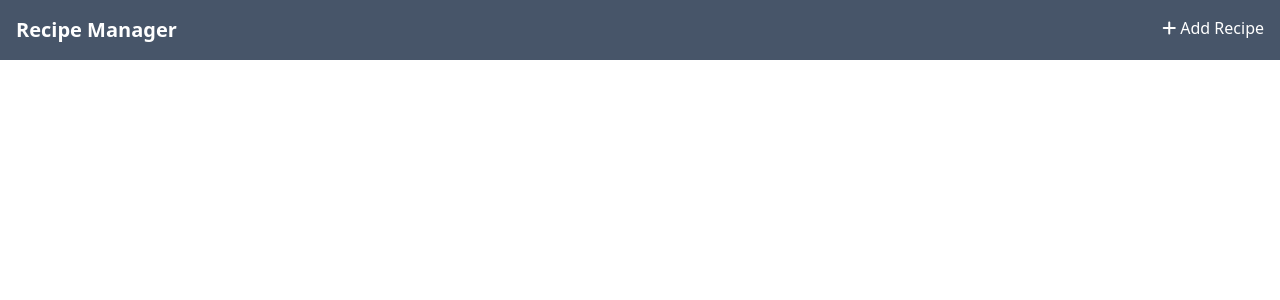
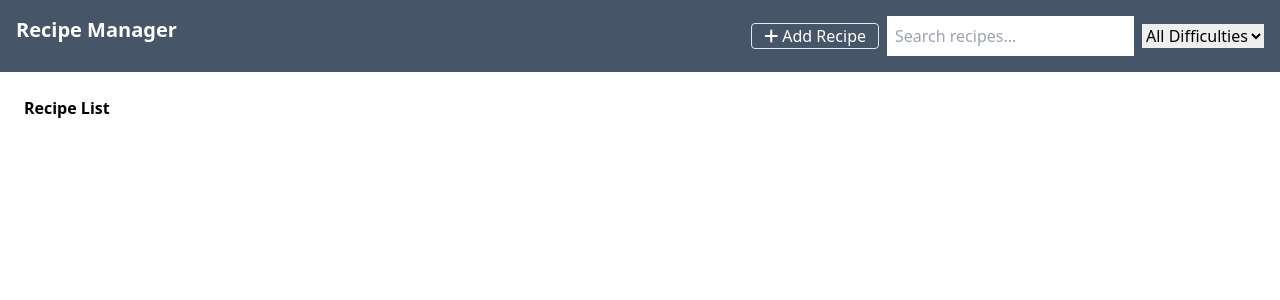
Before and after one commit to gian0705/vue_receipe_manager_app, a Vue app: page / in a window 1280 px wide. Shown: the top 300 px of the page. Built offline with nearby package versions, Linux system fonts and the light colour scheme.

Commit message:
- updated types of Recipe - implemented RecipeList

```diff
--- a/src/stores/receipe.store.ts
+++ b/src/stores/receipe.store.ts
@@ -9,7 +9,7 @@ export type RecipeState = {
 export const useRecipeStore = defineStore({
     id: 'Recipe',
     state: () => ({
-        recipes: []
+        recipes: [] as IRecipe[]
     } as RecipeState),
     actions: {
         addRecipe(newRecipe: IRecipe) {
--- a/src/types/recipe.d.ts
+++ b/src/types/recipe.d.ts
@@ -1,7 +1,7 @@
 declare interface IRecipe {
     id?: number;
     title?: string;
-    ingredients?: Ingredient[];
-    steps?: CookingStep[];
+    ingredients?: Iingredient[];
+    steps?: ICookingStep[];
     difficulty?: 'easy' | 'medium' | 'hard';
 }
--- a/src/views/RecipeForm.vue
+++ b/src/views/RecipeForm.vue
@@ -135,7 +135,7 @@ const newStep = ref("");
 
 const addIngredient = () => {
   if (newIngredient.value.name && newIngredient.value.quantity) {
-    recipe.value.ingredients.push({
+    recipe.value.ingredients?.push({
       id: Date.now(), // Temporary ID generation for each ingredient
       name: newIngredient.value.name,
       quantity: newIngredient.value.quantity,
@@ -145,12 +145,12 @@ const addIngredient = () => {
 };
 
 const removeIngredient = (index: number) => {
-  recipe.value.ingredients.splice(index, 1);
+  recipe.value.ingredients?.splice(index, 1);
 };
 
 const addStep = () => {
   if (newStep.value) {
-    recipe.value.steps.push({
+    recipe.value.steps?.push({
       id: Date.now(), // Temporary ID generation for each step
       description: newStep.value,
     });
@@ -159,7 +159,7 @@ const addStep = () => {
 };
 
 const removeStep = (index: number) => {
-  recipe.value.steps.splice(index, 1);
+  recipe.value.steps?.splice(index, 1);
 };
 
 const addRecipe = () => {
--- a/src/views/RecipeList.vue
+++ b/src/views/RecipeList.vue
@@ -1,14 +1,127 @@
 <template>
   <div>
     <nav class="bg-slate-600">
-      <div class="flex justify-between p-4">
+      <div class="flex justify-between p-4 w-full">
         <span class="text-white text-xl font-bold">Recipe Manager</span>
-        <div class="flex gap-2">
-          <router-link to="/add" class="add-button text-white">
+        <div class="flex gap-2 items-center">
+          <router-link
+            to="/add"
+            class="add-button text-white border px-3 rounded"
+          >
             <i class="fas fa-plus"></i> Add Recipe
           </router-link>
+          <input
+            type="text"
+            v-model="searchTerm"
+            placeholder="Search recipes..."
+            class="search-bar !mb-0"
+          />
+          <select v-model="selectedDifficulty">
+            <option value="">All Difficulties</option>
+            <option value="easy">Easy</option>
+            <option value="medium">Medium</option>
+            <option value="hard">Hard</option>
+          </select>
         </div>
       </div>
     </nav>
+
+    <div class="p-6">
+      <span class="text-base font-semibold">Recipe List</span>
+      <ul class="flex flex-col gap-2 mt-6">
+        <li
+          v-for="recipe in filteredRecipes"
+          :key="recipe.id"
+          class="p-4 border rounded"
+        >
+          <div class="flex justify-between">
+            <div class="flex flex-col gap-2">
+              <div class="flex gap-2">
+                <span>Title:</span>
+                <span>{{ recipe.title }}</span>
+              </div>
+              <div class="flex flex-col">
+                <span>Ingredients:</span>
+                <div
+                  v-for="(item, index) in recipe.ingredients"
+                  :key="index"
+                  class="flex gap-2 pl-4"
+                >
+                  <div class="flex gap-2">
+                    <span>{{ index + 1 + "." }}</span>
+                    <span class="">{{ item.name }}</span>
+                    <span class="">{{ item.quantity }}</span>
+                  </div>
+                </div>
+              </div>
+              <div class="flex flex-col">
+                <span>Cooking Steps:</span>
+                <div
+                  v-for="(item, index) in recipe.steps"
+                  :key="index"
+                  class="flex flex-col pl-4"
+                >
+                  <div class="flex gap-2">
+                    <span>{{ index + 1 + "." }}</span>
+                    <span>{{ item.description }}</span>
+                  </div>
+                </div>
+              </div>
+            </div>
+            <div class="flex gap-4 items-center">
+              <p>Difficulty: {{ recipe.difficulty }}</p>
+              <button @click="editRecipe(recipe)">
+                <i class="fa fa-edit"></i>
+              </button>
+              <button @click="deleteRecipe(recipe)">
+                <i class="fa fa-trash"></i>
+              </button>
+            </div>
+          </div>
+        </li>
+      </ul>
+    </div>
   </div>
 </template>
+<script lang="ts" setup>
+import { ref, computed } from "vue";
+import { useRecipeStore } from "../stores";
+
+const recipeStore = useRecipeStore();
+const searchTerm = ref("");
+const selectedDifficulty = ref("");
+
+const filteredRecipes = computed(() => {
+  return recipeStore.recipes.filter((recipe: IRecipe) => {
+    const matchesSearch = recipe.title
+      ?.toLowerCase()
+      .includes(searchTerm.value.toLowerCase());
+    const matchesDifficulty = selectedDifficulty.value
+      ? recipe.difficulty === selectedDifficulty.value
+      : true;
+    return matchesSearch && matchesDifficulty;
+  });
+});
+
+const editRecipe = (recipe: IRecipe) => {
+  // Logic to navigate to the edit page with the selected recipe's ID
+};
+
+const deleteRecipe = (rec: IRecipe) => {
+  recipeStore.recipes = recipeStore.recipes.filter(
+    (recipe) => recipe.id !== rec.id
+  );
+};
+</script>
+
+<style>
+.search-bar {
+  margin-bottom: 1em;
+  padding: 0.5em;
+}
+nav {
+  display: flex;
+  align-items: center;
+  justify-content: space-between;
+}
+</style>
```
